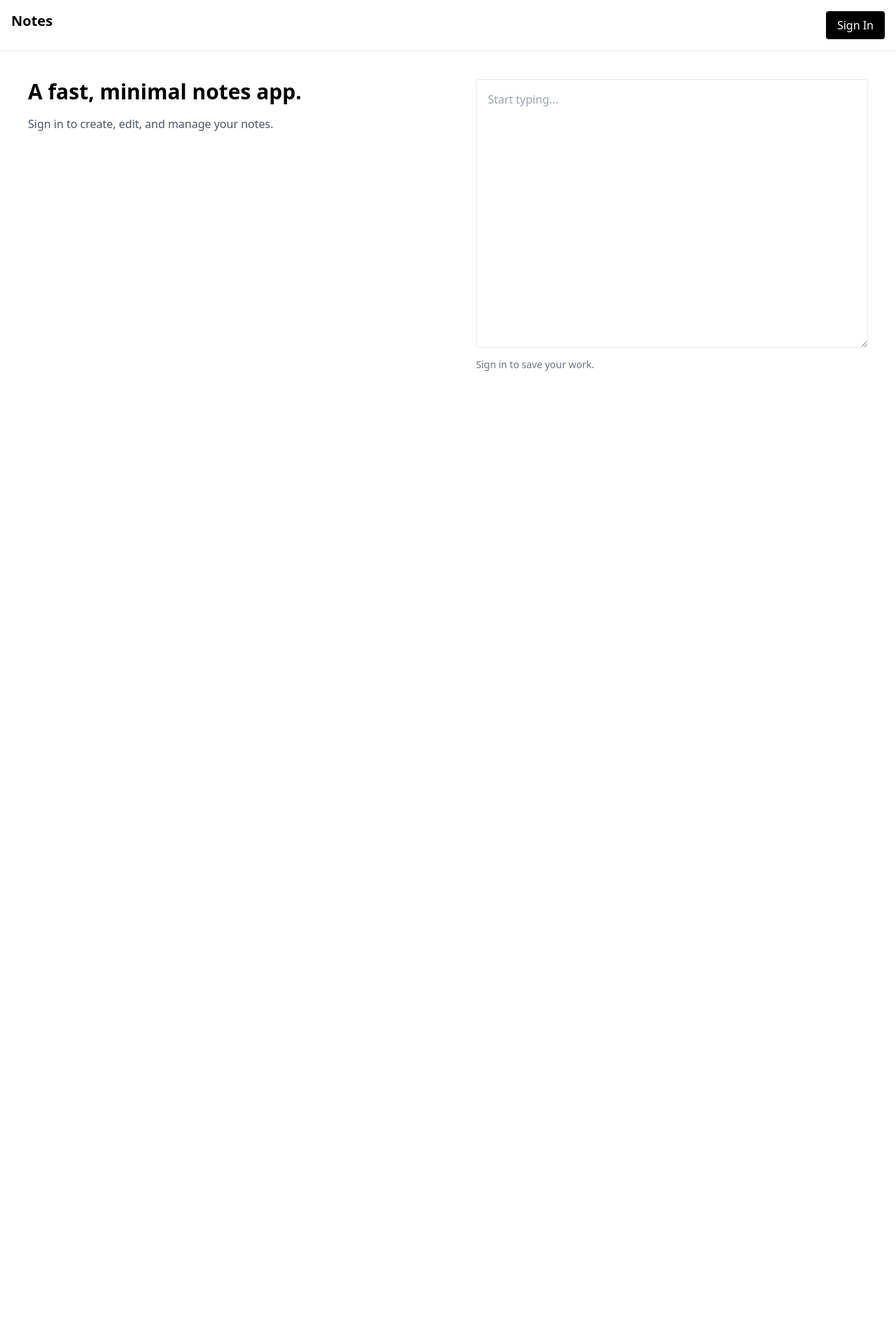
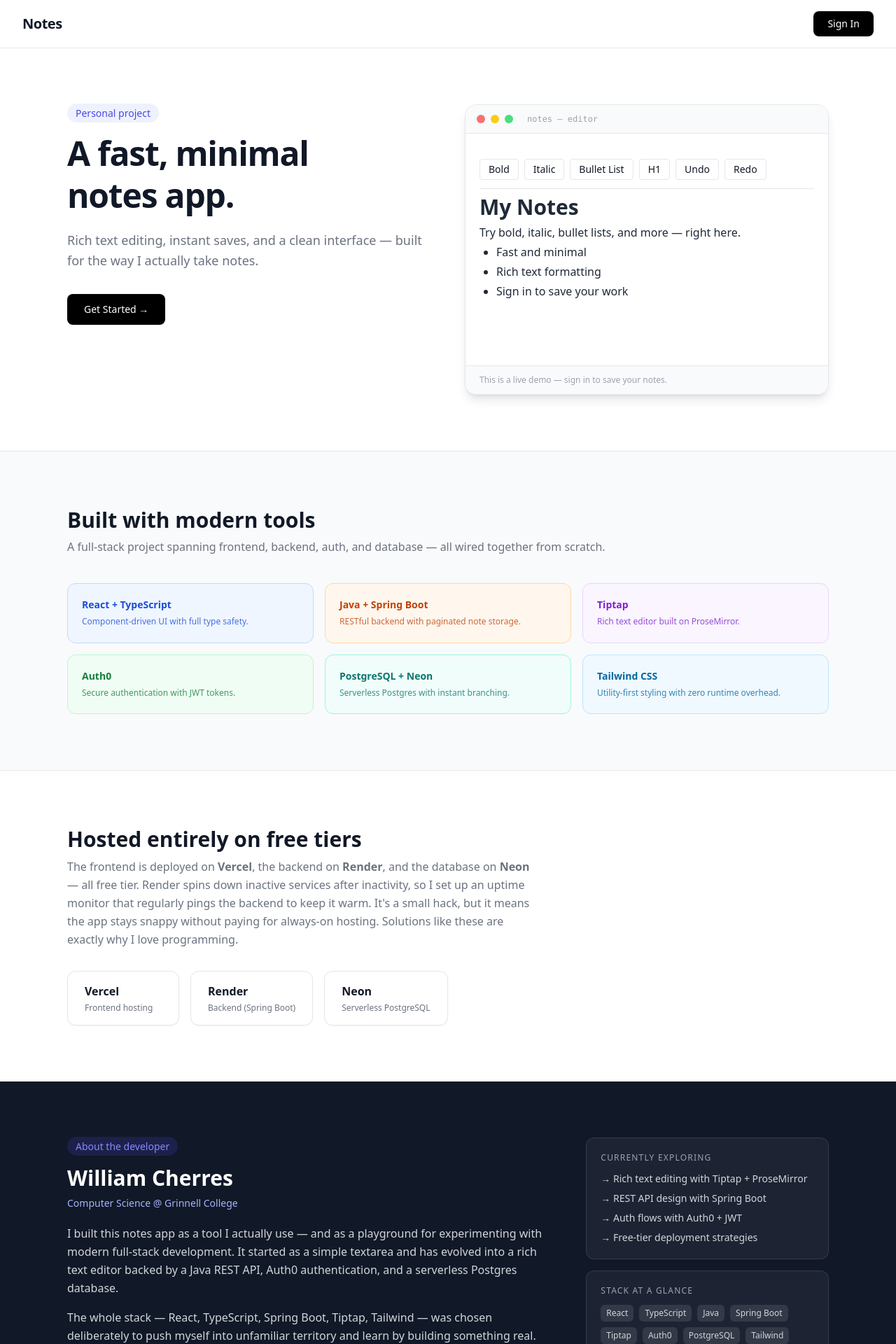
Before and after one commit to BillyCherres/notes-web, a React (Vite) app: page / in a window 1280 px wide. Shown: the top 1920 px of the page at 70% size. Before the commit the page ends 800 px from the top, so only its background shows below. Built offline with nearby package versions, Linux system fonts and the light colour scheme; no server answers.

Commit message:
improve the landing page

```diff
--- a/src/pages/LandingPage.tsx
+++ b/src/pages/LandingPage.tsx
@@ -1,51 +1,191 @@
 import { useAuth0 } from "@auth0/auth0-react";
+import { useEditor, EditorContent } from "@tiptap/react";
+import StarterKit from "@tiptap/starter-kit";
+import ButtonRow from "../components/ButtonRow";
 
 export default function LandingPage() {
   const { loginWithRedirect } = useAuth0();
 
+  const editor = useEditor({
+    extensions: [StarterKit],
+    content: {
+      type: "doc",
+      content: [
+        { type: "heading", attrs: { level: 1 }, content: [{ type: "text", text: "My Notes" }] },
+        { type: "paragraph", content: [{ type: "text", text: "Try bold, italic, bullet lists, and more — right here." }] },
+        { type: "bulletList", content: [
+          { type: "listItem", content: [{ type: "paragraph", content: [{ type: "text", text: "Fast and minimal" }] }] },
+          { type: "listItem", content: [{ type: "paragraph", content: [{ type: "text", text: "Rich text formatting" }] }] },
+          { type: "listItem", content: [{ type: "paragraph", content: [{ type: "text", text: "Sign in to save your work" }] }] },
+        ]},
+      ],
+    },
+    immediatelyRender: false,
+    editorProps: {
+      attributes: {
+        class: "tiptap-editor outline-none text-base leading-7 text-gray-800 min-h-[220px]",
+      },
+    },
+  });
+
   const handleLogin = async () => {
-    // Wake backend (fire and forget)
     fetch(import.meta.env.VITE_API_URL + "/health").catch(() => {});
-
-    await loginWithRedirect({
-      authorizationParams: {
-        prompt: "login",
-      },
-    });
+    await loginWithRedirect({ authorizationParams: { prompt: "login" } });
   };
 
+  const stack = [
+    { name: "React + TypeScript", desc: "Component-driven UI with full type safety.", color: "bg-blue-50 border-blue-200 text-blue-700" },
+    { name: "Java + Spring Boot", desc: "RESTful backend with paginated note storage.", color: "bg-orange-50 border-orange-200 text-orange-700" },
+    { name: "Tiptap", desc: "Rich text editor built on ProseMirror.", color: "bg-purple-50 border-purple-200 text-purple-700" },
+    { name: "Auth0", desc: "Secure authentication with JWT tokens.", color: "bg-green-50 border-green-200 text-green-700" },
+    { name: "PostgreSQL + Neon", desc: "Serverless Postgres with instant branching.", color: "bg-teal-50 border-teal-200 text-teal-700" },
+    { name: "Tailwind CSS", desc: "Utility-first styling with zero runtime overhead.", color: "bg-sky-50 border-sky-200 text-sky-700" },
+  ];
+
   return (
-    <div className="min-h-screen flex flex-col">
-      <nav className="p-4 border-b flex justify-between">
-        <h1 className="text-xl font-semibold">Notes</h1>
+    <div className="min-h-screen bg-white text-gray-900 font-sans">
+
+      {/* Nav */}
+      <nav className="sticky top-0 z-10 border-b bg-white/90 backdrop-blur px-8 py-4 flex justify-between items-center">
+        <span className="text-xl font-bold tracking-tight">Notes</span>
         <button
           onClick={handleLogin}
-          className="px-4 py-2 bg-black text-white rounded"
+          className="px-5 py-2 bg-black text-white text-sm rounded-lg hover:bg-gray-800 transition"
         >
           Sign In
         </button>
       </nav>
 
-      <div className="flex flex-1">
-        <div className="w-1/2 p-10">
-          <h2 className="text-3xl font-bold mb-4">
-            A fast, minimal notes app.
-          </h2>
-          <p className="text-gray-600">
-            Sign in to create, edit, and manage your notes.
+      {/* Hero */}
+      <section className="mx-auto max-w-6xl px-8 py-20 flex flex-col md:flex-row gap-12 items-start">
+        <div className="md:w-1/2">
+          <span className="text-sm font-medium text-indigo-600 bg-indigo-50 px-3 py-1 rounded-full">Personal project</span>
+          <h1 className="mt-4 text-5xl font-bold leading-tight tracking-tight">
+            A fast, minimal<br />notes app.
+          </h1>
+          <p className="mt-5 text-lg text-gray-500 leading-relaxed">
+            Rich text editing, instant saves, and a clean interface — built for the way I actually take notes.
           </p>
+          <button
+            onClick={handleLogin}
+            className="mt-8 px-6 py-3 bg-black text-white rounded-lg text-sm font-medium hover:bg-gray-800 transition"
+          >
+            Get Started →
+          </button>
         </div>
 
-        <div className="w-1/2 p-10">
-          <textarea
-            placeholder="Start typing..."
-            className="w-full h-96 border p-4 rounded"
-          />
-          <p className="text-sm text-gray-500 mt-2">
-            Sign in to save your work.
+        {/* Live Editor Demo */}
+        <div className="md:w-1/2 w-full rounded-2xl border bg-white shadow-lg overflow-hidden">
+          <div className="border-b px-4 py-3 flex items-center gap-2 bg-gray-50">
+            <span className="w-3 h-3 rounded-full bg-red-400" />
+            <span className="w-3 h-3 rounded-full bg-yellow-400" />
+            <span className="w-3 h-3 rounded-full bg-green-400" />
+            <span className="ml-3 text-xs text-gray-400 font-mono">notes — editor</span>
+          </div>
+          <div className="p-5">
+            <ButtonRow editor={editor} />
+            <EditorContent editor={editor} className="mt-3" />
+          </div>
+          <div className="border-t px-5 py-3 bg-gray-50 text-xs text-gray-400">
+            This is a live demo — sign in to save your notes.
+          </div>
+        </div>
+      </section>
+
+      {/* Tech Stack */}
+      <section className="bg-gray-50 border-y">
+        <div className="mx-auto max-w-6xl px-8 py-20">
+          <h2 className="text-3xl font-bold mb-2">Built with modern tools</h2>
+          <p className="text-gray-500 mb-10">
+            A full-stack project spanning frontend, backend, auth, and database — all wired together from scratch.
           </p>
+          <div className="grid grid-cols-1 sm:grid-cols-2 lg:grid-cols-3 gap-4">
+            {stack.map((item) => (
+              <div key={item.name} className={`rounded-xl border p-5 ${item.color}`}>
+                <p className="font-semibold text-sm">{item.name}</p>
+                <p className="mt-1 text-xs opacity-80 leading-relaxed">{item.desc}</p>
+              </div>
+            ))}
+          </div>
         </div>
-      </div>
+      </section>
+
+      {/* Hosting */}
+      <section className="mx-auto max-w-6xl px-8 py-20">
+        <h2 className="text-3xl font-bold mb-2">Hosted entirely on free tiers</h2>
+        <p className="text-gray-500 mb-8 max-w-2xl leading-relaxed">
+          The frontend is deployed on <strong>Vercel</strong>, the backend on <strong>Render</strong>, and the database on <strong>Neon</strong> — all free tier.
+          Render spins down inactive services after inactivity, so I set up an uptime monitor that regularly pings the backend to keep it warm.
+          It's a small hack, but it means the app stays snappy without paying for always-on hosting.
+          Solutions like these are exactly why I love programming.
+        </p>
+        <div className="flex flex-wrap gap-4">
+          {[
+            { name: "Vercel", role: "Frontend hosting" },
+            { name: "Render", role: "Backend (Spring Boot)" },
+            { name: "Neon", role: "Serverless PostgreSQL" },
+          ].map((host) => (
+            <div key={host.name} className="border rounded-xl px-6 py-4 bg-white shadow-sm min-w-[160px]">
+              <p className="font-semibold">{host.name}</p>
+              <p className="text-xs text-gray-500 mt-1">{host.role}</p>
+            </div>
+          ))}
+        </div>
+      </section>
+
+      {/* About */}
+      <section className="bg-gray-900 text-white">
+        <div className="mx-auto max-w-6xl px-8 py-20 flex flex-col md:flex-row gap-12 items-start">
+          <div className="md:w-2/3">
+            <span className="text-sm font-medium text-indigo-400 bg-indigo-900/40 px-3 py-1 rounded-full">About the developer</span>
+            <h2 className="mt-4 text-3xl font-bold">William Cherres</h2>
+            <p className="mt-2 text-indigo-300 text-sm">Computer Science @ Grinnell College</p>
+            <p className="mt-5 text-gray-300 leading-relaxed">
+              I built this notes app as a tool I actually use — and as a playground for experimenting with modern full-stack development.
+              It started as a simple textarea and has evolved into a rich text editor backed by a Java REST API, Auth0 authentication, and a serverless Postgres database.
+            </p>
+            <p className="mt-4 text-gray-300 leading-relaxed">
+              The whole stack — React, TypeScript, Spring Boot, Tiptap, Tailwind — was chosen deliberately to push myself into unfamiliar territory and learn by building something real.
+              Every feature on this page is something I ran into, debugged, and figured out myself.
+            </p>
+            <a
+              href="https://billycherres.github.io/"
+              target="_blank"
+              rel="noopener noreferrer"
+              className="inline-block mt-8 px-6 py-3 border border-white/20 text-white text-sm rounded-lg hover:bg-white hover:text-gray-900 transition"
+            >
+              See my other projects →
+            </a>
+          </div>
+          <div className="md:w-1/3 flex flex-col gap-4">
+            <div className="rounded-xl bg-white/5 border border-white/10 p-5">
+              <p className="text-xs text-gray-400 uppercase tracking-widest mb-3">Currently exploring</p>
+              <ul className="text-sm text-gray-300 space-y-2">
+                <li>→ Rich text editing with Tiptap + ProseMirror</li>
+                <li>→ REST API design with Spring Boot</li>
+                <li>→ Auth flows with Auth0 + JWT</li>
+                <li>→ Free-tier deployment strategies</li>
+              </ul>
+            </div>
+            <div className="rounded-xl bg-white/5 border border-white/10 p-5">
+              <p className="text-xs text-gray-400 uppercase tracking-widest mb-3">Stack at a glance</p>
+              <div className="flex flex-wrap gap-2">
+                {["React", "TypeScript", "Java", "Spring Boot", "Tiptap", "Auth0", "PostgreSQL", "Tailwind"].map((t) => (
+                  <span key={t} className="text-xs bg-white/10 text-gray-300 px-2 py-1 rounded-md">{t}</span>
+                ))}
+              </div>
+            </div>
+          </div>
+        </div>
+      </section>
+
+      {/* Footer */}
+      <footer className="border-t px-8 py-6 text-center text-xs text-gray-400">
+        Built by William Cherres ·{" "}
+        <a href="https://billycherres.github.io/" target="_blank" rel="noopener noreferrer" className="hover:underline">
+          billycherres.github.io
+        </a>
+      </footer>
     </div>
   );
 }
```
